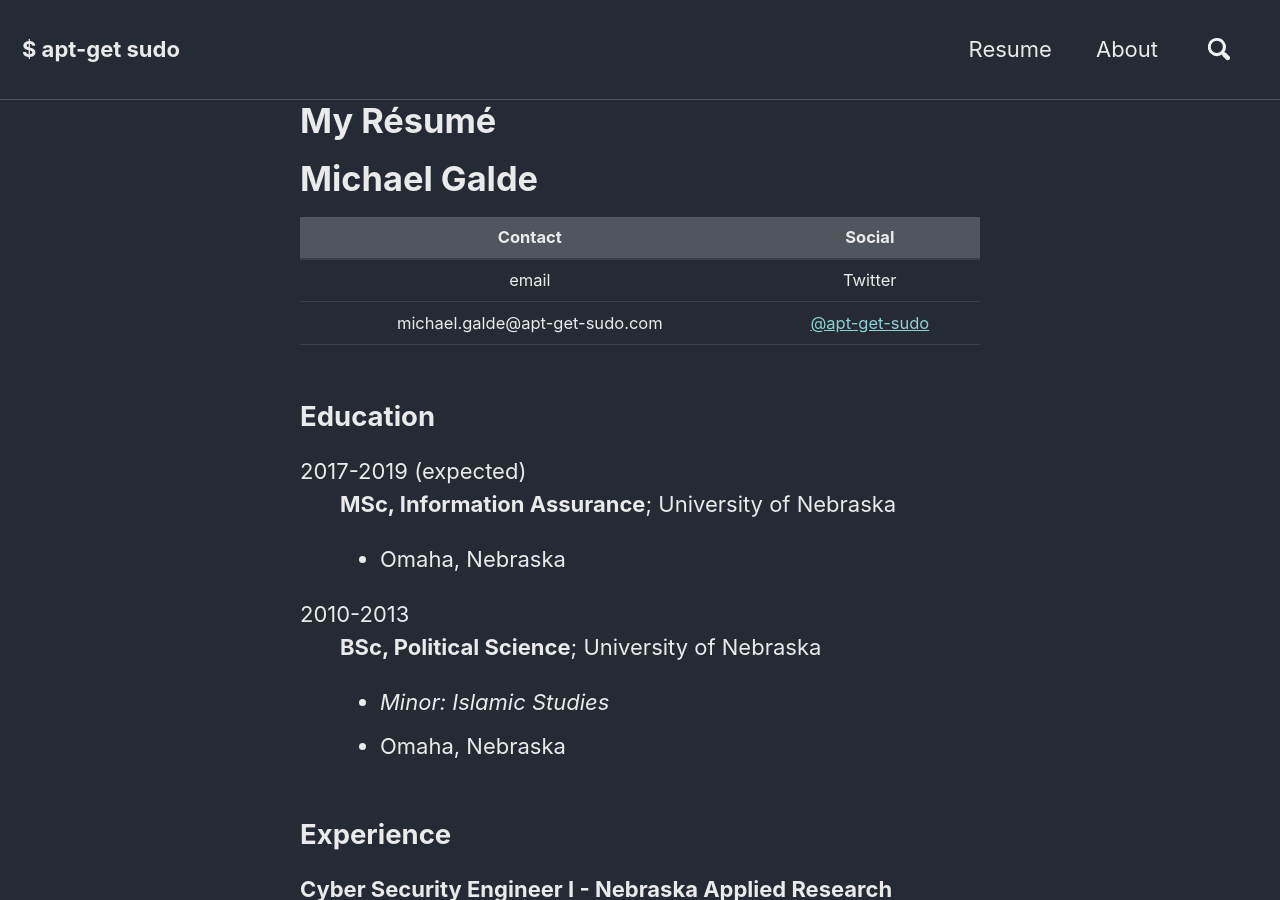
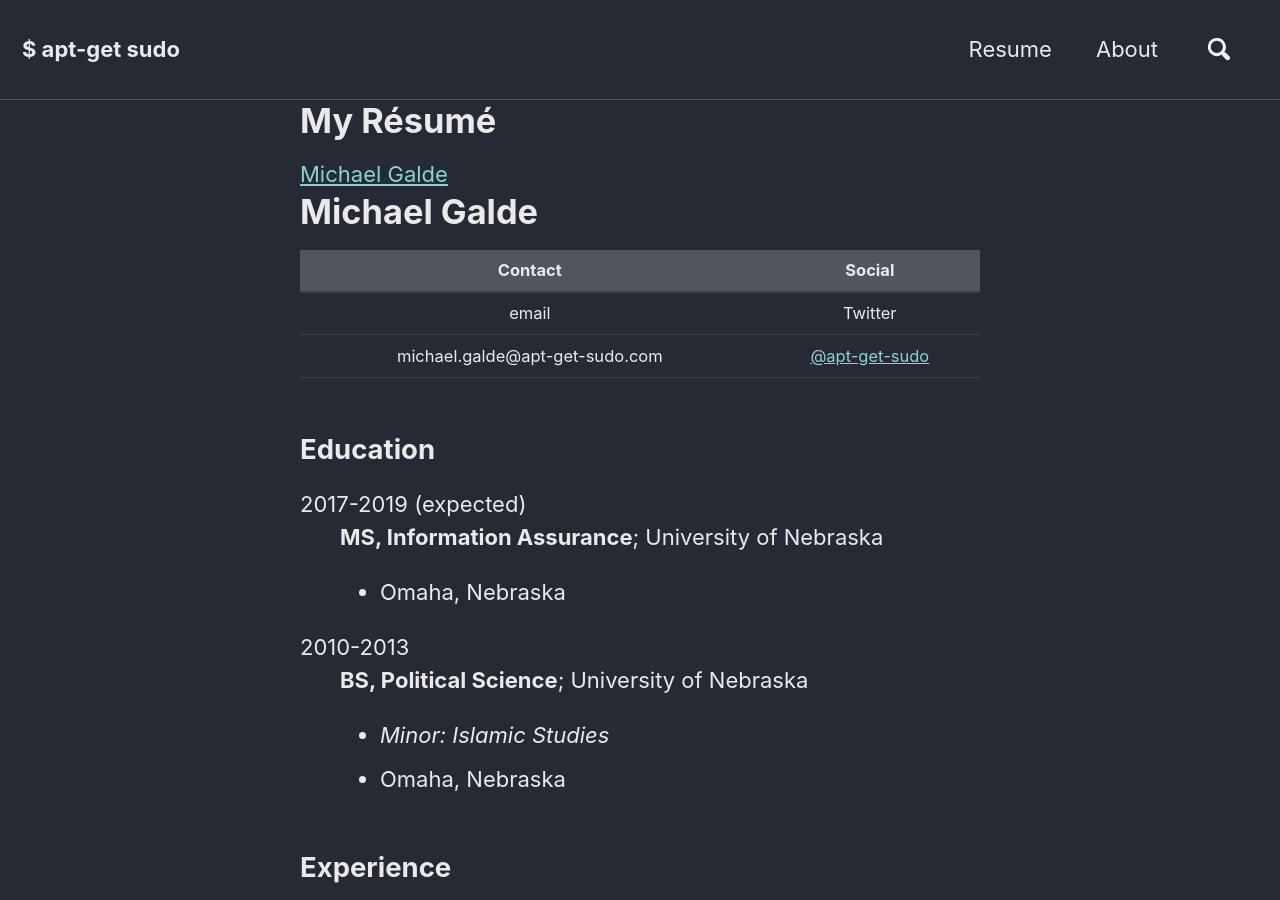
Before and after one commit to mgalde/apt-get-sudo, a Jekyll site: the page built from resume.md, in a window 1280 px wide and 900 px high. Built offline with Jekyll 4.4.1, drawn with Linux system fonts in a browser that asks for light colours; our own code applies the rules of GitHub Pages for plain Markdown files.

Commit message:
linkedin info page

```diff
--- a/resume.md
+++ b/resume.md
@@ -3,6 +3,9 @@
 permalink: /resume/
 author_profile: true
 ---
+
+
+<div class="LI-profile-badge"  data-version="v1" data-size="medium" data-locale="en_US" data-type="vertical" data-theme="dark" data-vanity="michael-galde-39aa0a26"><a class="LI-simple-link" href='https://www.linkedin.com/in/michael-galde-39aa0a26?trk=profile-badge'>Michael Galde</a></div>
 
 Michael Galde
 ============
@@ -19,12 +22,11 @@
 ---------
 
 2017-2019 (expected)
-:   **MSc, Information Assurance**; University of Nebraska
-
+:   **MS, Information Assurance**; University of Nebraska
     - Omaha, Nebraska
 
 2010-2013
-:   **BSc, Political Science**; University of Nebraska
+:   **BS, Political Science**; University of Nebraska
     - *Minor: Islamic Studies*
     - Omaha, Nebraska
 
```
